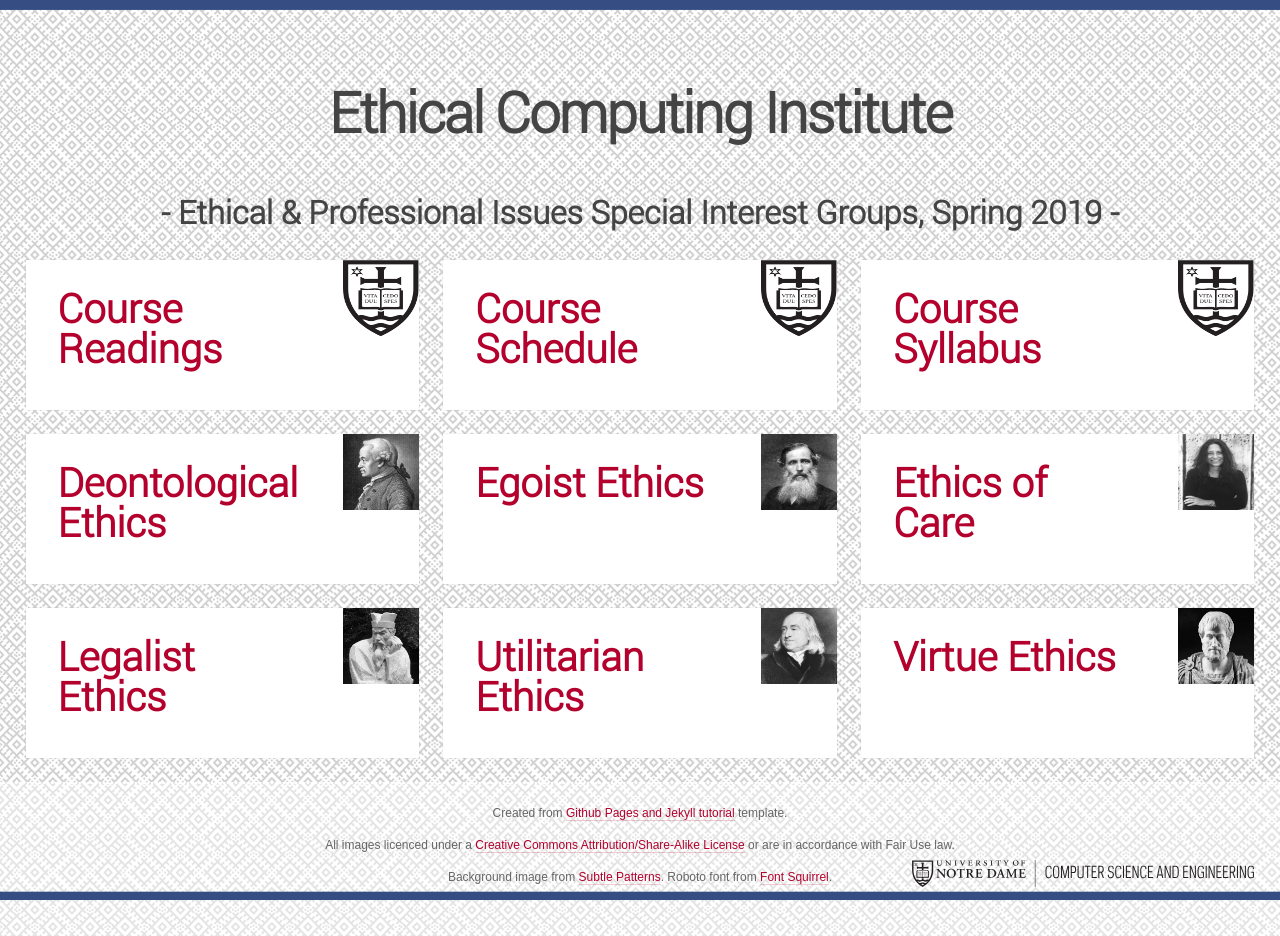
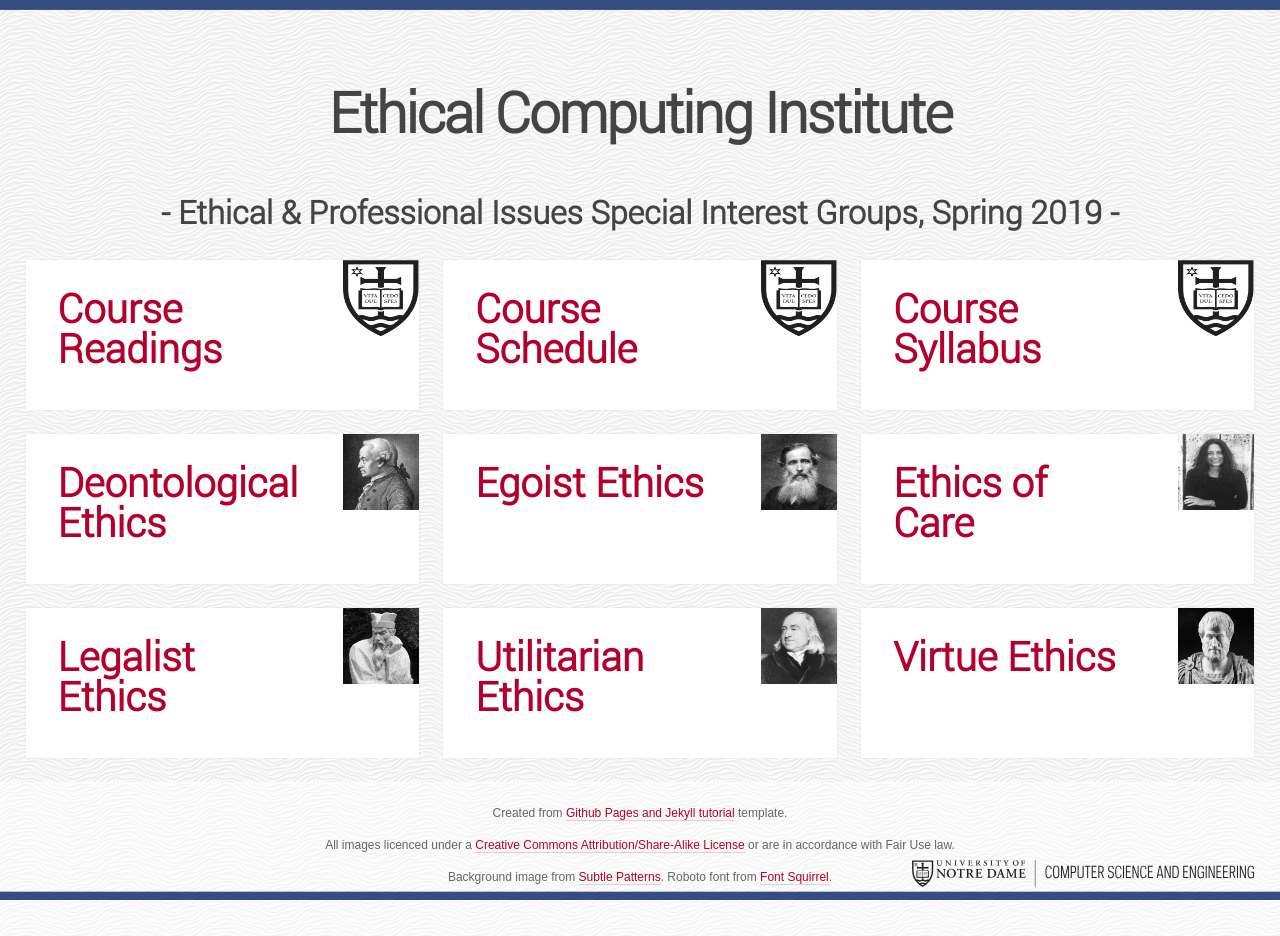
Before and after one commit to pfalvey/ethical-computing-institute, a Jekyll site: the page built from index.md, in a window 1280 px wide. Built offline with Jekyll 4.4.1, drawn with Linux system fonts in a browser that asks for light colours.

Commit message:
Modifies background pattern

```diff
--- a/css/main.css
+++ b/css/main.css
@@ -314,14 +314,14 @@ main {
     }
 
 .container {
-    background: url("circuit.png") #E5EAEE;
+    background: url("white-waves.png") #E5EAEE;
     width: 100%;
     float: left;
     }
 
     @media (min-width:40em) {
     .container {
-        background: url("circuit.png") #E5EAEE fixed;
+        background: url("white-waves.png") #E5EAEE fixed;
         }
     }
 
```
Also changed, not shown: css/white-waves.png (added).
